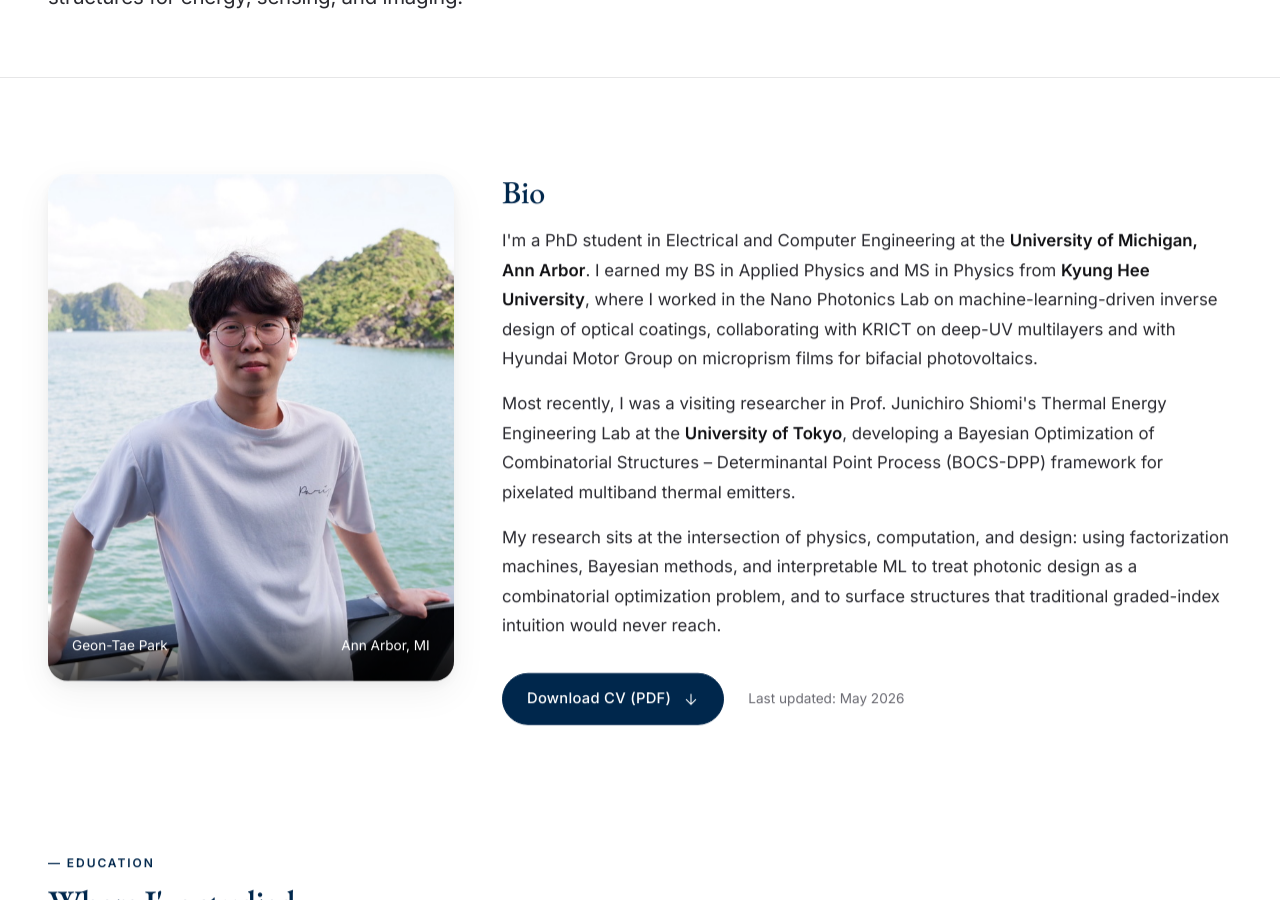
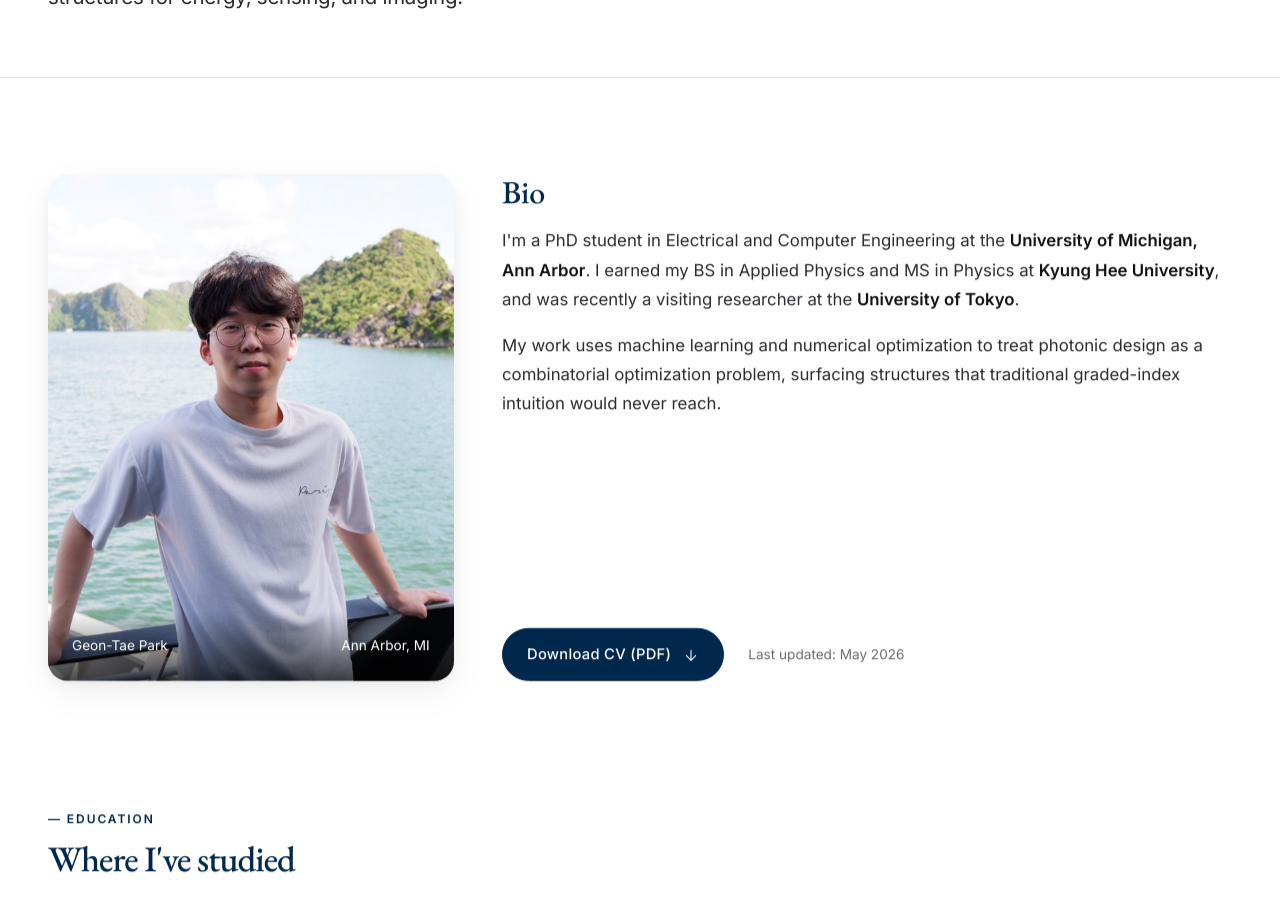
Before and after one commit to gtpark01/gtpark01.github.io, a Jekyll site: the page built from about.md, in a window 1280 px wide and 900 px high, scrolled down 381 px. Built offline with Jekyll 4.4.1, drawn with Linux system fonts in a browser that asks for light colours.

Commit message:
Trim About bio to two paragraphs so the Download CV button aligns with the photo's bottom
Co-Authored-By: Claude Opus 4.8 (1M context) <noreply@anthropic.com>

```diff
--- a/about.md
+++ b/about.md
@@ -25,25 +25,14 @@ slug: about
       <p>
         I'm a PhD student in Electrical and Computer Engineering at the
         <strong>University of Michigan, Ann Arbor</strong>. I earned my BS in
-        Applied Physics and MS in Physics from <strong>Kyung Hee University</strong>,
-        where I worked in the Nano Photonics Lab on machine-learning-driven
-        inverse design of optical coatings, collaborating with KRICT on deep-UV
-        multilayers and with Hyundai Motor Group on microprism films for
-        bifacial photovoltaics.
+        Applied Physics and MS in Physics at <strong>Kyung Hee University</strong>,
+        and was recently a visiting researcher at the
+        <strong>University of Tokyo</strong>.
       </p>
       <p>
-        Most recently, I was a visiting researcher in Prof. Junichiro Shiomi's
-        Thermal Energy Engineering Lab at the <strong>University of Tokyo</strong>,
-        developing a Bayesian Optimization of Combinatorial Structures –
-        Determinantal Point Process (BOCS-DPP) framework for pixelated
-        multiband thermal emitters.
-      </p>
-      <p>
-        My research sits at the intersection of physics, computation, and design:
-        using factorization machines, Bayesian methods, and interpretable ML to
-        treat photonic design as a combinatorial optimization problem, and to
-        surface structures that traditional graded-index intuition would never
-        reach.
+        My work uses machine learning and numerical optimization to treat
+        photonic design as a combinatorial optimization problem, surfacing
+        structures that traditional graded-index intuition would never reach.
       </p>
     </div>
 
```
